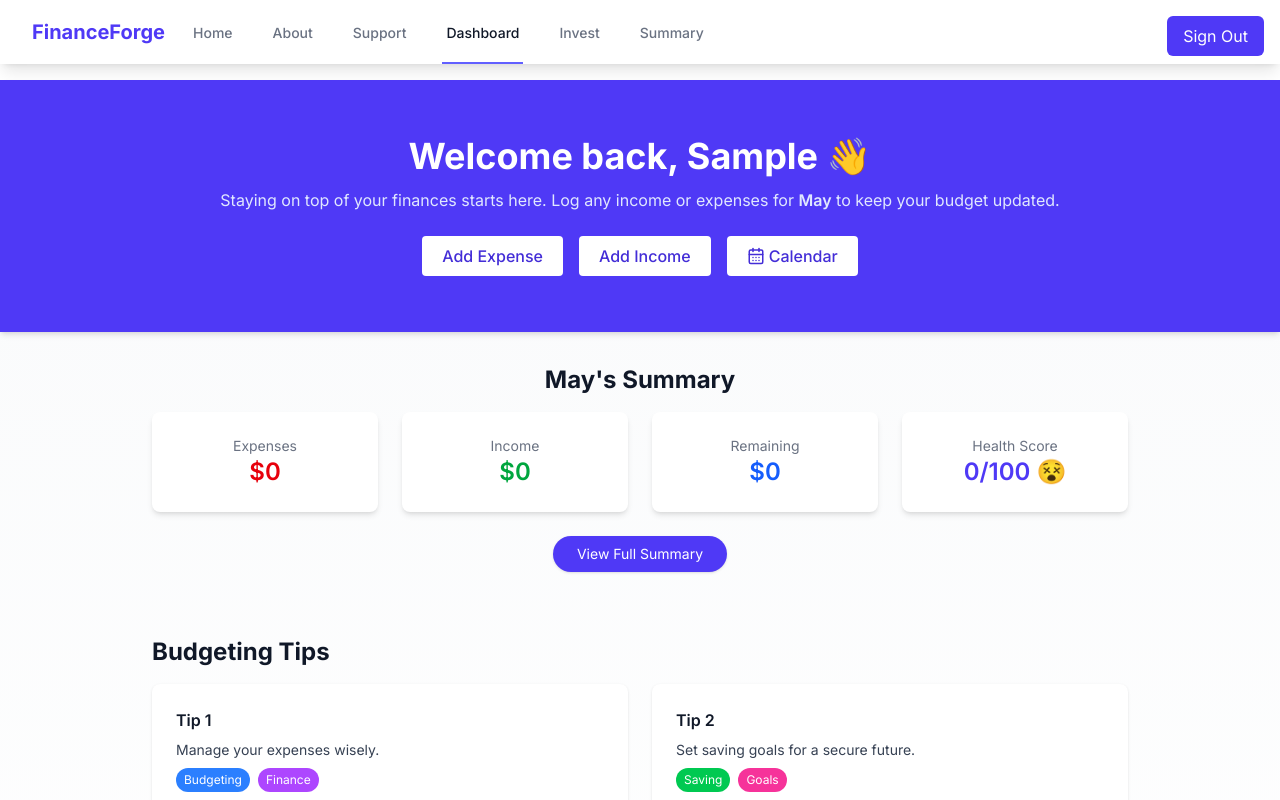
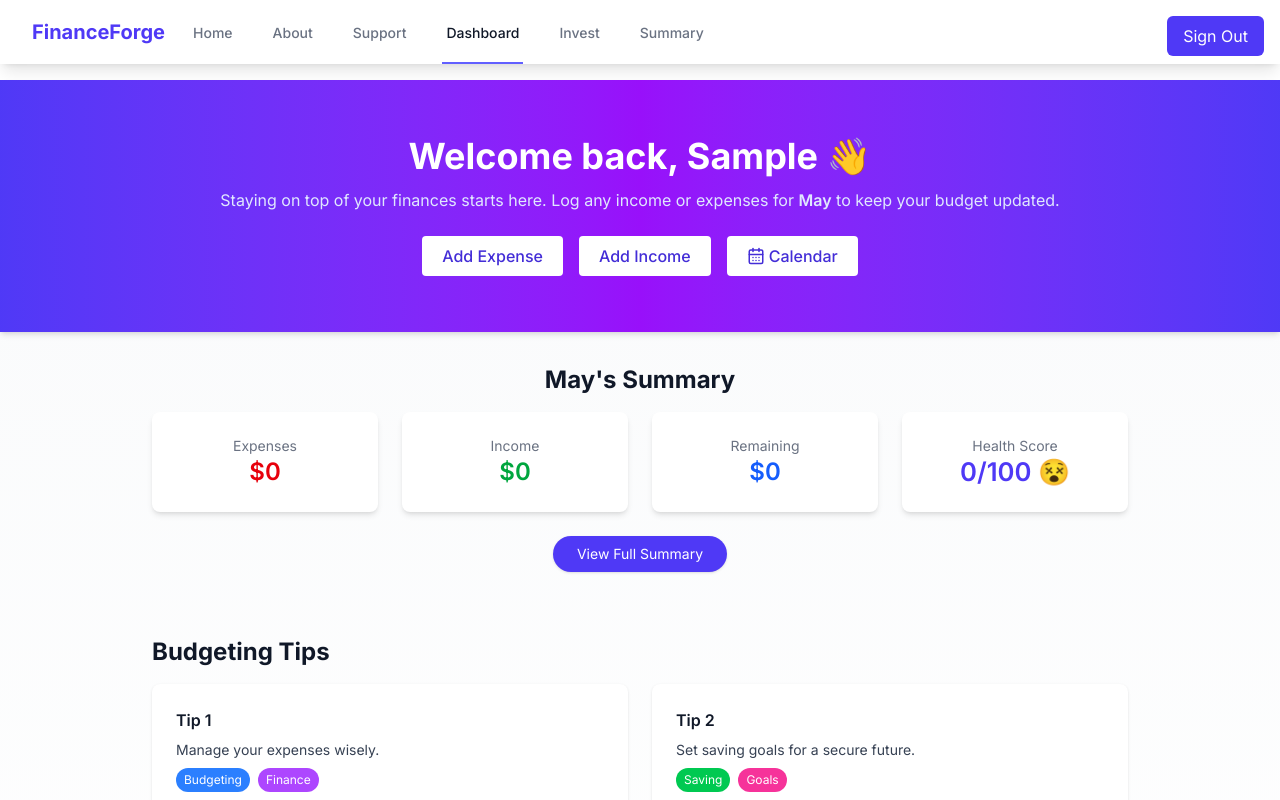
Before and after one commit to SushiApril/Deploy-124, a Next.js app: page /dashboard in a window 1280 px wide. Shown: the top 800 px of the page. Built offline with nearby package versions, Linux system fonts and the light colour scheme; no server answers; the database is empty; sample sign-in values are in the browser's storage.

Commit message:
Made dashboard look nicer

```diff
--- a/src/app/dashboard/page.js
+++ b/src/app/dashboard/page.js
@@ -2,7 +2,7 @@
 
 import { useSession, signOut } from 'next-auth/react';
 import { useRouter } from 'next/navigation';
-import { useEffect, useState, useMemo } from 'react';
+import { useEffect, useState } from 'react';
 import { motion } from 'framer-motion';
 import Link from 'next/link';
 import { CalendarDays } from 'lucide-react';
@@ -84,7 +84,7 @@ export default function DashboardPage() {
 
   return (
     <div className="min-h-screen bg-gradient-to-b from-gray-50 to-white pb-16">
-      <motion.div {...fadeIn} className="bg-indigo-600 text-white mt-4 py-14 px-6 shadow-md">
+      <motion.div {...fadeIn} className="bg-gradient-to-r from-indigo-600 via-purple-600 to-indigo-600 text-white mt-4 py-14 px-6 shadow-md">
         <div className="max-w-4xl mx-auto text-center space-y-3">
           <h1 className="text-4xl font-bold">Welcome back, {user.name?.split(' ')[0]} 👋</h1>
           <p className="text-md text-indigo-100">
@@ -114,21 +114,27 @@ export default function DashboardPage() {
         <motion.div {...fadeIn} className="pt-8">
           <h2 className="text-2xl font-bold mb-4 text-gray-900 text-center">{monthName}'s Summary</h2>
           <div className="grid grid-cols-1 sm:grid-cols-4 gap-6">
-            <div className="bg-white p-6 rounded-lg shadow-md text-center">
+            <div className="bg-white p-6 rounded-lg shadow-md text-center hover:shadow-xl hover:scale-[1.02] transition-all duration-300">
               <h3 className="text-sm text-gray-500">Expenses</h3>
               <p className="text-2xl font-semibold text-red-600">${monthlyExpenses}</p>
             </div>
-            <div className="bg-white p-6 rounded-lg shadow-md text-center">
+            <div className="bg-white p-6 rounded-lg shadow-md text-center hover:shadow-xl hover:scale-[1.02] transition-all duration-300">
               <h3 className="text-sm text-gray-500">Income</h3>
               <p className="text-2xl font-semibold text-green-600">${monthlyIncome}</p>
             </div>
-            <div className="bg-white p-6 rounded-lg shadow-md text-center">
+            <div className="bg-white p-6 rounded-lg shadow-md text-center hover:shadow-xl hover:scale-[1.02] transition-all duration-300">
               <h3 className="text-sm text-gray-500">Remaining</h3>
               <p className="text-2xl font-semibold text-blue-600">${monthlyBalance}</p>
             </div>
-            <div className="bg-white p-6 rounded-lg shadow-md text-center">
+            <div className="bg-white p-6 rounded-lg shadow-md text-center hover:shadow-xl hover:scale-[1.02] transition-all duration-300">
               <h3 className="text-sm text-gray-500">Health Score</h3>
-              <p className="text-2xl font-semibold text-indigo-600">{financialHealthScore}/100 {healthEmoji}</p>
+              <motion.p
+                className="text-2xl font-semibold text-indigo-600"
+                animate={{ scale: [1, 1.2, 1] }}
+                transition={{ repeat: Infinity, duration: 1.5 }}
+              >
+                {financialHealthScore}/100 {healthEmoji}
+              </motion.p>
             </div>
           </div>
           <div className="mt-6 text-center">
```
